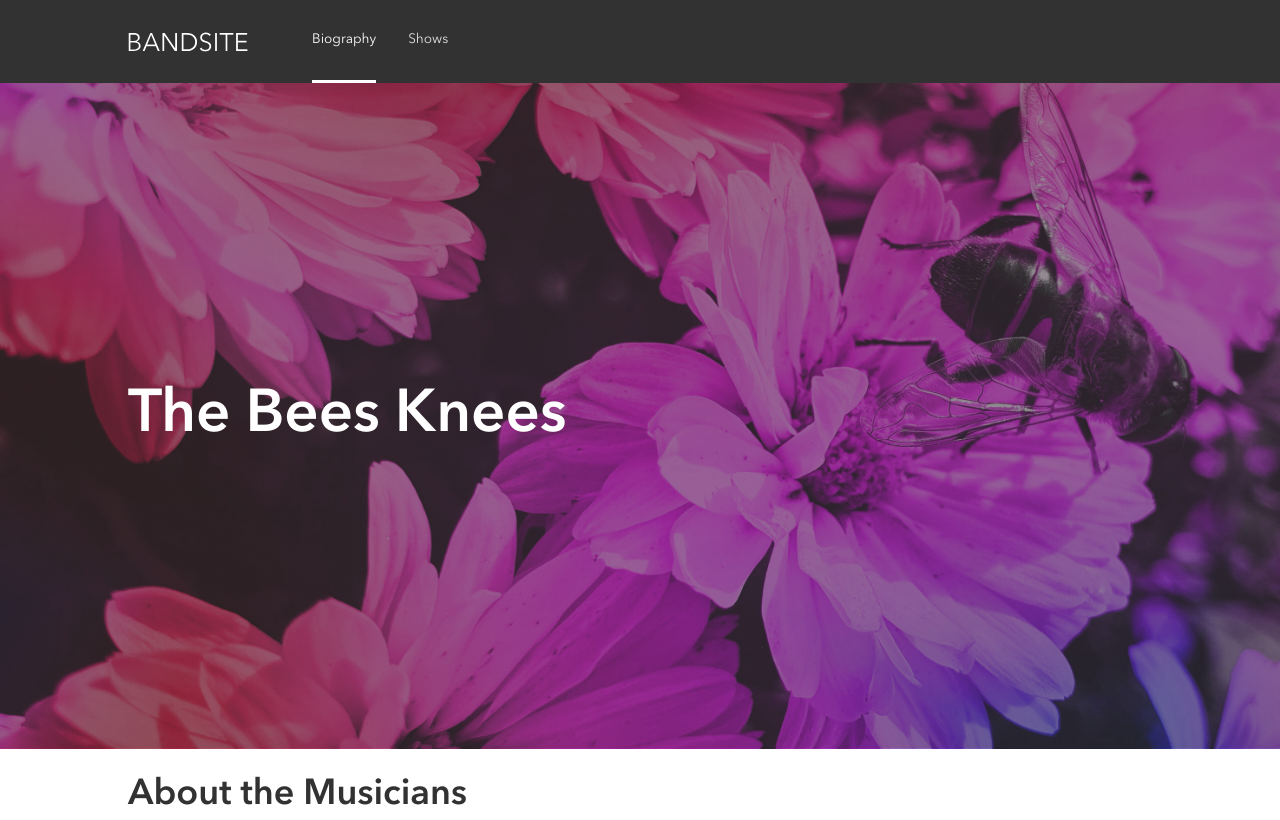
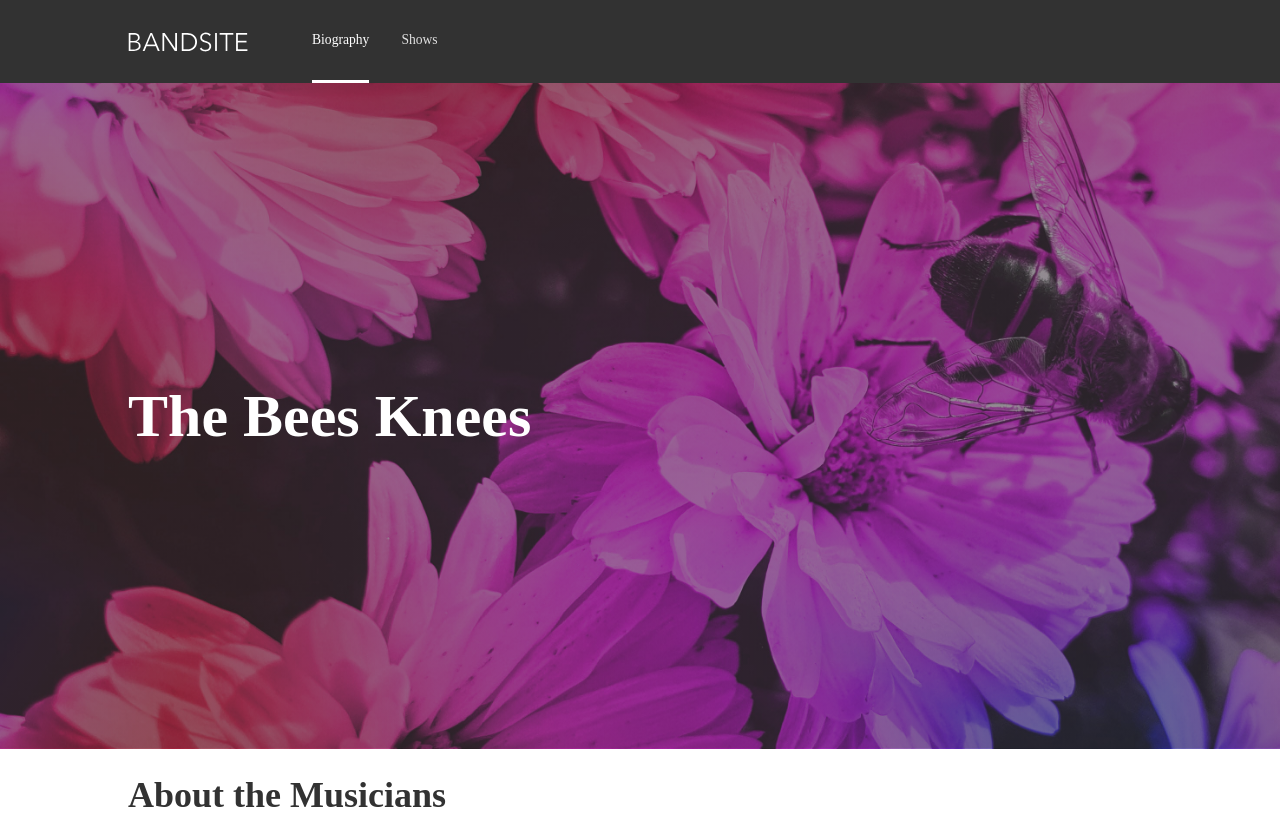
Before and after one commit to fio-md/bandsite, a website built with Vite: page index.html in a window 1280 px wide. Shown: the top 820 px of the page. Built offline with nearby package versions, Linux system fonts and the light colour scheme; no server answers; files whose address does not match are found by name.

Commit message:
fix font path

```diff
--- a/styles/partials/_fonts.scss
+++ b/styles/partials/_fonts.scss
@@ -1,15 +1,15 @@
 @font-face {
   font-family: "AvenirNextLTPro";
-  src: url("../../assets/fonts/AvenirNextLTPro-Regular.otf");
+  src: url("src/assets/fonts/AvenirNextLTPro-Regular.otf") format("opentype");
   font-weight: 400;
 }
 @font-face {
   font-family: "AvenirNextLTPro";
-  src: url("../../assets/fonts/AvenirNextLTPro-Demi.otf");
+  src: url("src/assets/fonts/AvenirNextLTPro-Demi.otf") format("opentype");
   font-weight: 600;
 }
 @font-face {
   font-family: "AvenirNextLTPro";
-  src: url("../../assets/fonts/AvenirNextLTPro-Bold.otf");
+  src: url("src/assets/fonts/AvenirNextLTPro-Bold.otf") format("opentype");
   font-weight: 700;
 }
```
